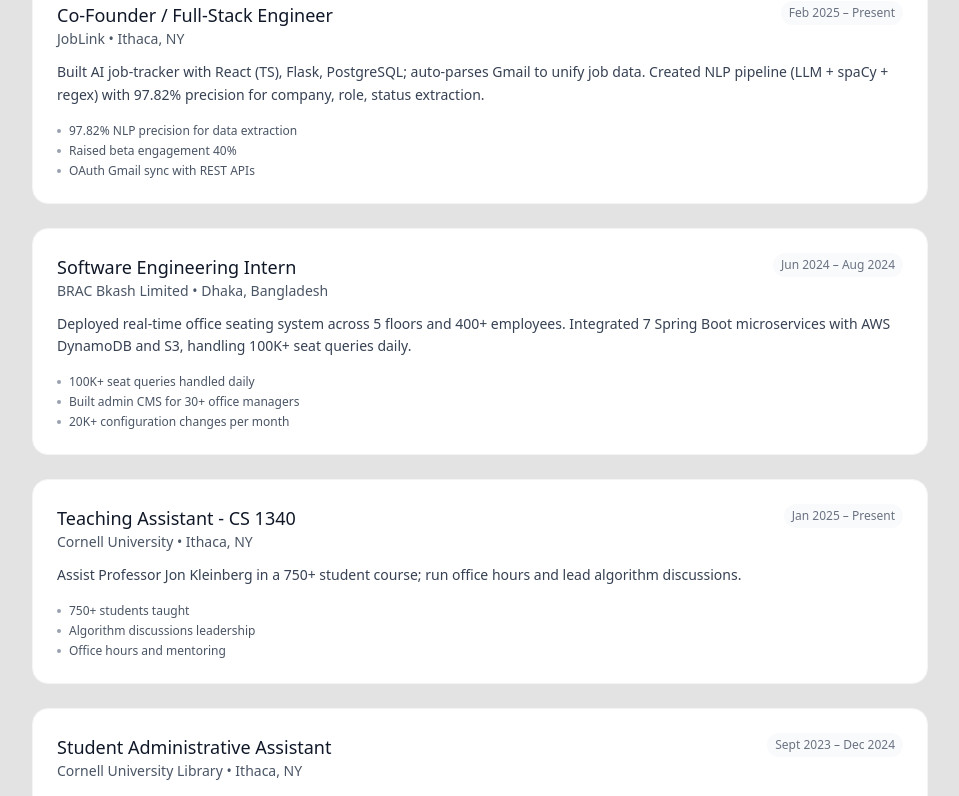
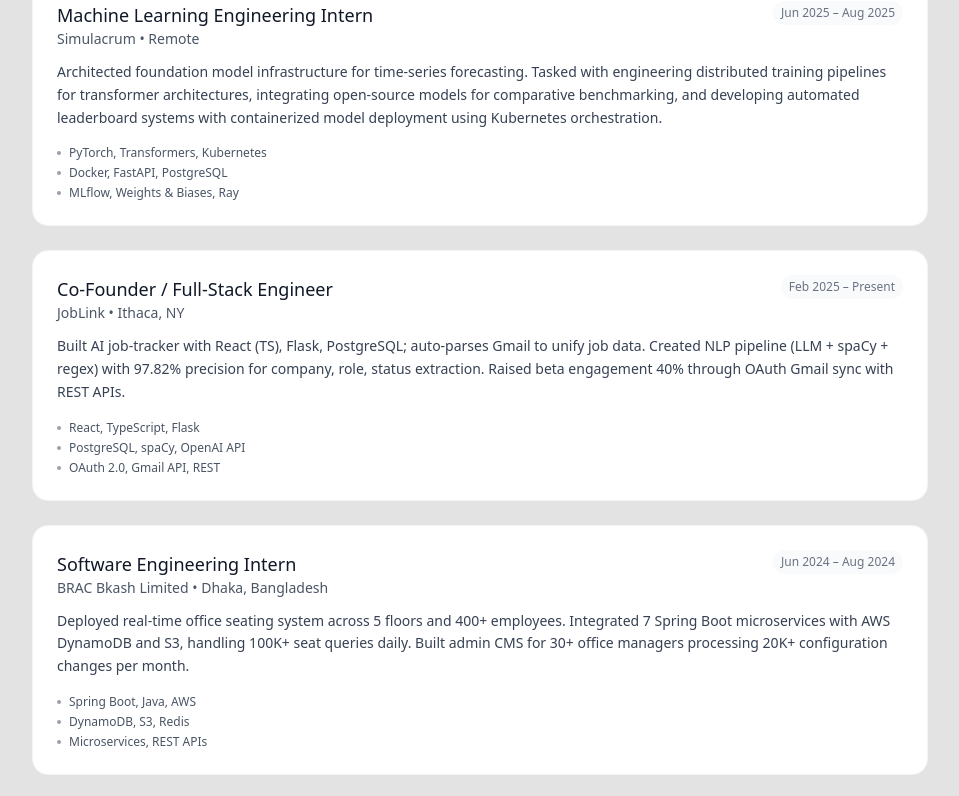
Before and after one commit to farhan-439/my_portfolio, a React (Vite) app: page / in a window 1280 px wide. Shown: the part 1860-2656 px from the top of the page, without its empty margins (160-1119 px from the left). Built offline with nearby package versions, Linux system fonts and the light colour scheme.

Commit message:
update experience and about, fix deployment issue

```diff
--- a/src/components/About.tsx
+++ b/src/components/About.tsx
@@ -27,7 +27,7 @@
 
               <p>
                 I spent last summer at <a href="#" className="underline text-blue-400 hover:text-blue-300 transition-colors">BRAC Bkash in Bangladesh</a> building real-time office systems.
-                This summer, I'm working on foundation model engineering for time series applications at a <a href="#" className="text-blue-400 hover:text-blue-300 transition-colors underline">stealth AI startup</a>.
+                This summer, I'm working on foundation model engineering for time series applications at an <a href="#" className="text-blue-400 hover:text-blue-300 transition-colors underline">AI startup</a>.
               </p>
 
               <p>
--- a/src/components/ExperienceSection.tsx
+++ b/src/components/ExperienceSection.tsx
@@ -39,15 +39,27 @@
 
 const experienceData: Experience[] = [
   {
+    company: "Simulacrum",
+    role: "Machine Learning Engineering Intern",
+    period: "Jun 2025 – Aug 2025",
+    location: "Remote",
+    description: "Architected foundation model infrastructure for time-series forecasting. Tasked with engineering distributed training pipelines for transformer architectures, integrating open-source models for comparative benchmarking, and developing automated leaderboard systems with containerized model deployment using Kubernetes orchestration.",
+    highlights: [
+      "PyTorch, Transformers, Kubernetes",
+      "Docker, FastAPI, PostgreSQL",
+      "MLflow, Weights & Biases, Ray"
+    ]
+  },
+  {
     company: "JobLink",
     role: "Co-Founder / Full-Stack Engineer",
     period: "Feb 2025 – Present",
     location: "Ithaca, NY",
-    description: "Built AI job-tracker with React (TS), Flask, PostgreSQL; auto-parses Gmail to unify job data. Created NLP pipeline (LLM + spaCy + regex) with 97.82% precision for company, role, status extraction.",
+    description: "Built AI job-tracker with React (TS), Flask, PostgreSQL; auto-parses Gmail to unify job data. Created NLP pipeline (LLM + spaCy + regex) with 97.82% precision for company, role, status extraction. Raised beta engagement 40% through OAuth Gmail sync with REST APIs.",
     highlights: [
-      "97.82% NLP precision for data extraction",
-      "Raised beta engagement 40%",
-      "OAuth Gmail sync with REST APIs"
+      "React, TypeScript, Flask",
+      "PostgreSQL, spaCy, OpenAI API",
+      "OAuth 2.0, Gmail API, REST"
     ]
   },
   {
@@ -55,11 +67,11 @@
     role: "Software Engineering Intern",
     period: "Jun 2024 – Aug 2024",
     location: "Dhaka, Bangladesh",
-    description: "Deployed real-time office seating system across 5 floors and 400+ employees. Integrated 7 Spring Boot microservices with AWS DynamoDB and S3, handling 100K+ seat queries daily.",
+    description: "Deployed real-time office seating system across 5 floors and 400+ employees. Integrated 7 Spring Boot microservices with AWS DynamoDB and S3, handling 100K+ seat queries daily. Built admin CMS for 30+ office managers processing 20K+ configuration changes per month.",
     highlights: [
-      "100K+ seat queries handled daily",
-      "Built admin CMS for 30+ office managers",
-      "20K+ configuration changes per month"
+      "Spring Boot, Java, AWS",
+      "DynamoDB, S3, Redis",
+      "Microservices, REST APIs"
     ]
   },
   {
@@ -67,23 +79,10 @@
     role: "Teaching Assistant - CS 1340",
     period: "Jan 2025 – Present",
     location: "Ithaca, NY",
-    description: "Assist Professor Jon Kleinberg in a 750+ student course; run office hours and lead algorithm discussions.",
+    description: "Assist Professor Jon Kleinberg in a 750+ student course; run office hours and lead algorithm discussions. Mentor students on computational complexity, graph algorithms, and dynamic programming fundamentals.",
     highlights: [
-      "750+ students taught",
-      "Algorithm discussions leadership",
-      "Office hours and mentoring"
-    ]
-  },
-  {
-    company: "Cornell University Library",
-    role: "Student Administrative Assistant",
-    period: "Sept 2023 – Dec 2024",
-    location: "Ithaca, NY",
-    description: "Assisted in cataloging 3K+ records, supported database queries and front-desk operations across 3 branches.",
-    highlights: [
-      "3K+ records cataloged",
-      "25% query resolution improvement",
-      "3 library branches supported"
+      "Algorithms, Graph Theory, AI Ethics",
+      "Academic Mentoring"
     ]
   }
 ];
--- a/src/components/SpiralTimeline.tsx
+++ b/src/components/SpiralTimeline.tsx
@@ -2,6 +2,10 @@
 import demo1 from '../assets/demo1.mp4';
 import demo2 from '../assets/demo2.mp4';
 import demo3 from '../assets/demo3.mp4';
+import demo4 from '../assets/demo4.mp4';
+import demo5 from '../assets/demo5.mp4';
+import demo6 from '../assets/demo6.mp4';
+
 
 // Custom hook for intersection observer
 const useInView = (options = {}) => {
@@ -83,8 +87,9 @@
       { label: "Engagement Boost", value: "+40%" },
       { label: "Gmail Integration", value: "OAuth" }
     ],
-    githubUrl: 'https://github.com/farhan/joblink',
-    liveUrl: 'https://joblink.farhan.dev'
+    // githubUrl: 'https://github.com/farhan/joblink', // code is private
+    liveUrl: 'https://joblink.one',
+    codePrivate: true // <-- add this flag
   },
   {
     title: "Poultry Disease Detection",
@@ -99,7 +104,7 @@
       { label: "Inference Speed", value: "25ms" },
       { label: "Dataset Size", value: "12K+" }
     ],
-    githubUrl: 'https://github.com/farhan/poultry-detection',
+    githubUrl: 'https://github.com/farhan-439/avian_alert',
     isAward: true
   },
   {
@@ -120,22 +125,22 @@
   {
     title: "OCaml Trader",
     subtitle: "Functional Trading Simulator",
-    video: demo1,
-    shortDescription: "Real-time trading simulator with <50ms latency across 500 equities.",
-    fullDescription: "Simulated 1M+ trades on live feeds spanning 500 equities; real-time P/L dashboard. Leveraged Lwt to keep price-fetch latency under 50 ms and transaction error rate <0.1%. Implemented portfolio ops—buy/sell, performance, persistence—across 12 metrics; visual reports render in 200 ms.",
-    technologies: ['OCaml', 'Lwt', 'Financial APIs'],
+    video: demo4,
+    shortDescription: "Real-time trading simulator with live API stock updates and user portfolio tracking.",
+    fullDescription: "Built a trading simulator with real-time stock data via API for 500 equities and live user portfolio tracking. Developed a simulated portfolio feature using a custom ML model to forecast future prices, enabling users to test strategies. Supported 500+ simulated trades and 12 portfolio metrics for performance analysis.",
+    technologies: ['OCaml', 'Lwt', 'Async IO', 'Financial APIs', 'Custom ML Model'],
     keyMetric: { label: "Latency", value: "<50ms" },
     metrics: [
-      { label: "Trades Simulated", value: "1M+" },
-      { label: "Latency", value: "<50ms" },
-      { label: "Error Rate", value: "<0.1%" }
+      { label: "Simulated Trades", value: "500+" },
+      { label: "Portfolio Metrics", value: "12" },
+      { label: "Latency", value: "<50ms" }
     ],
     githubUrl: 'https://github.com/farhan/ocaml-trader'
   },
   {
     title: "Real Estate Agent Ranking",
     subtitle: "Data Analytics for $650M+ Firm",
-    video: demo2,
+    video: demo5,
     shortDescription: "Supervised model to rank high-potential agents for a $650M+ firm with 175+ agents.",
     fullDescription: "Built supervised model to rank high-potential agents for a $650M+ firm (175+ agents). Engineered MLS-based features (volume, growth, efficiency) for multi-factor scoring. Improved recruitment by targeting $3M–$5M agents with strong performance.",
     technologies: ['Python', 'Machine Learning', 'MLS Data', 'Feature Engineering'],
@@ -150,7 +155,7 @@
   {
     title: "Resume AI Matching",
     subtitle: "Intelligent Resume Analysis",
-    video: demo3,
+    video: demo6,
     shortDescription: "AI-powered resume matching system using NLP and machine learning for recruitment.",
     fullDescription: "Developed AI-powered resume matching system that analyzes candidate profiles against job requirements using advanced NLP techniques. Implemented semantic similarity scoring and keyword extraction for improved recruitment efficiency.",
     technologies: ['Python', 'NLP', 'Machine Learning', 'spaCy', 'TF-IDF'],
@@ -244,7 +249,7 @@
                     rel="noopener noreferrer"
                     className="bg-white hover:bg-gray-100 text-gray-900 text-xs font-medium py-1.5 px-3 rounded-md transition-colors duration-200"
                   >
-                    Demo
+                    Website
                   </a>
                 )}
               </div>
@@ -363,7 +368,7 @@
                   rel="noopener noreferrer"
                   className="flex-1 bg-white hover:bg-gray-100 text-gray-900 text-sm font-medium py-2 px-3 rounded-lg transition-colors duration-200 text-center"
                 >
-                  Demo
+                  Website
                 </a>
               )}
             </div>
@@ -501,7 +506,7 @@
               rel="noopener noreferrer"
               className="flex-1 bg-white hover:bg-gray-100 text-gray-900 text-sm font-medium py-2 px-3 rounded-lg transition-colors duration-200 text-center"
             >
-              Demo
+              Website
             </a>
           )}
         </div>
```
